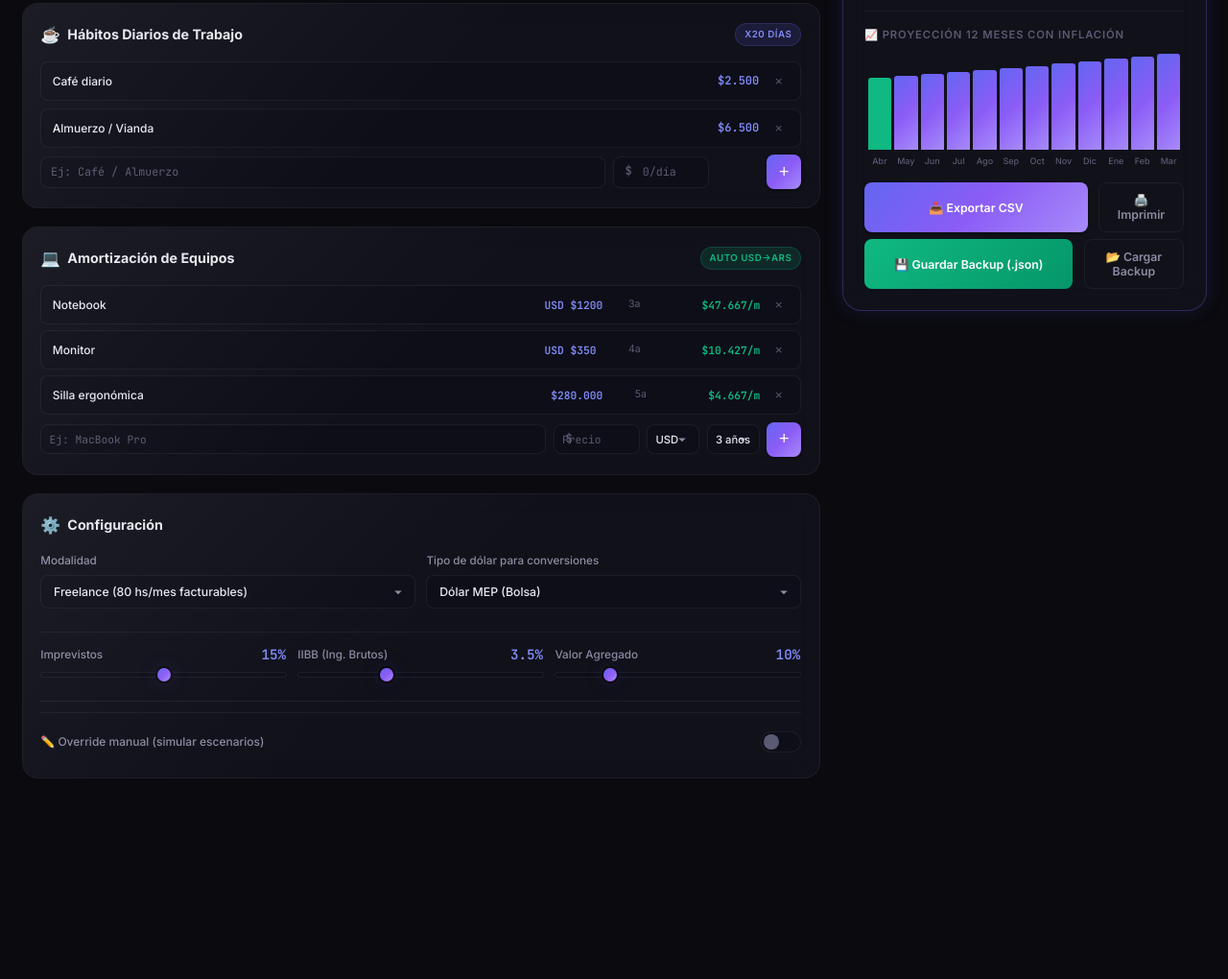
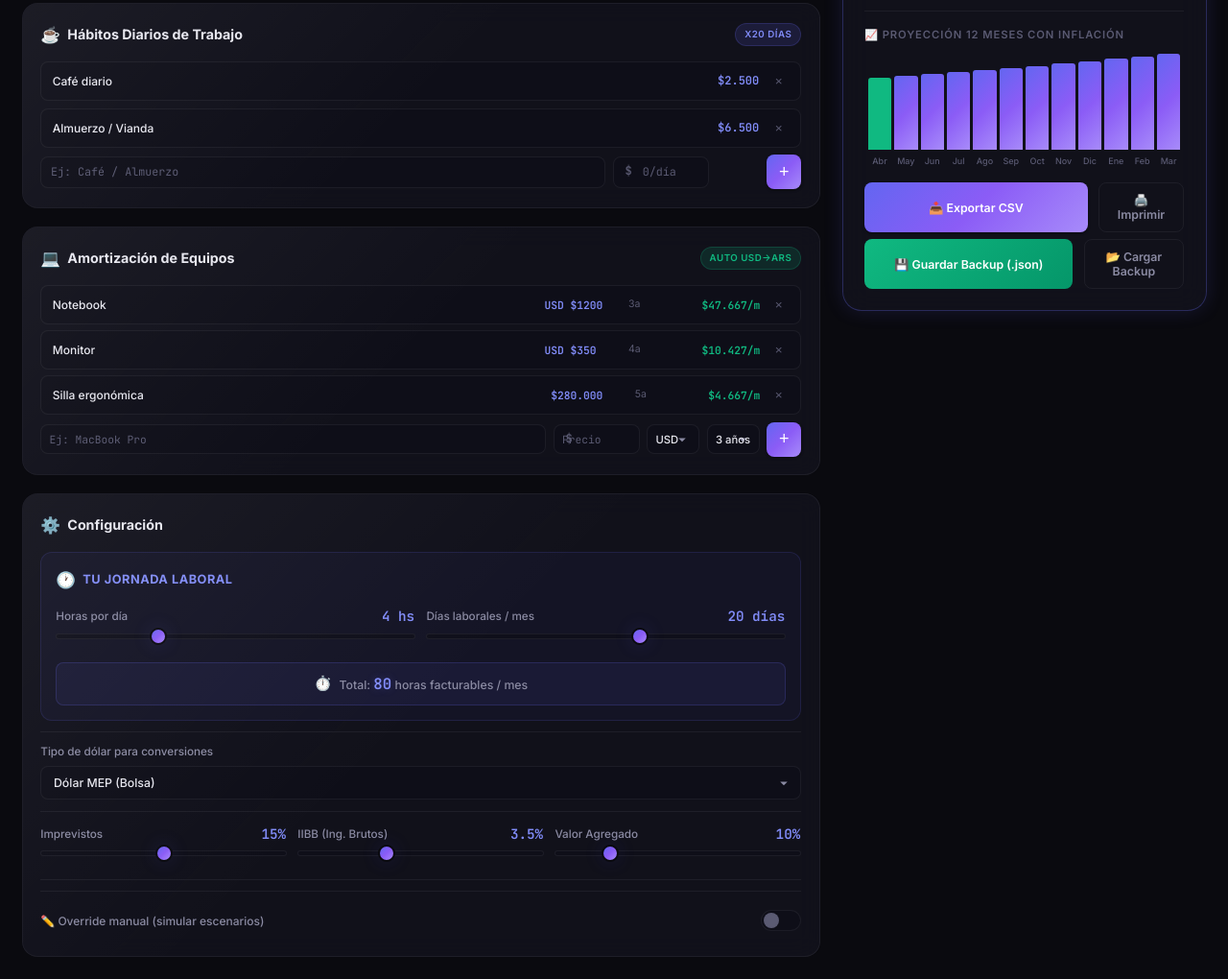
Before and after one commit to purpleheal/calculadora-freelancer, a plain HTML site: page index.html in a window 1280 px wide. Shown: the part 1083-2103 px from the top of the page at 96% size. Before the commit the page ends 1917 px from the top, so only its background shows below. Drawn offline with Linux system fonts and the light colour scheme; no server answers.

Commit message:
feat: jornada laboral personalizable - reemplaza modalidad fija por sliders de horas/dia y dias/mes

```diff
--- a/app.js
+++ b/app.js
@@ -41,7 +41,8 @@ const state = {
   ],
 
   // Config
-  modalidad: 'freelance',
+  horasDia: 4,
+  diasMes: 20,
   tipoDolar: 'mep',
   pctImprevistos: 15,
   pctIIBB: 3.5,
@@ -464,10 +465,10 @@ function recalculate() {
     totalPersonal += toARS(item.amount, item.currency);
   });
 
-  // 3. Habits (daily * 20 workdays)
+  // 3. Habits (daily * workdays)
   let totalHabitos = 0;
   state.habitos.forEach(item => {
-    totalHabitos += item.amount * 20;
+    totalHabitos += item.amount * state.diasMes;
   });
 
   // 4. Amortization
@@ -520,7 +521,7 @@ function recalculate() {
   const metaMensual = basePreTax + monoCuota + iibb;
 
   // 12. Hourly rate
-  const horasMes = state.modalidad === 'freelance' ? 80 : 160;
+  const horasMes = state.horasDia * state.diasMes;
   const precioHora = metaMensual / horasMes;
   const precioHoraUSD = precioHora / dolar;
 
@@ -599,6 +600,14 @@ function recalculate() {
     }
   }
 
+  // Update total hours display
+  const totalHorasEl = document.getElementById('totalHorasDisplay');
+  if (totalHorasEl) totalHorasEl.textContent = horasMes;
+
+  // Update habit badge
+  const habitBadge = document.querySelector('#cardHabitos .card__badge');
+  if (habitBadge) habitBadge.textContent = `x${state.diasMes} d\u00edas`;
+
   // Inflation projection chart (12 months)
   renderProjectionChart(precioHora);
 
@@ -668,9 +677,19 @@ function renderAll() {
 // ===================== CONFIG BINDINGS =====================
 
 function bindControls() {
-  // Modalidad
-  document.getElementById('selectModalidad').addEventListener('change', (e) => {
-    state.modalidad = e.target.value;
+  // Horas por día slider
+  document.getElementById('sliderHorasDia').addEventListener('input', (e) => {
+    state.horasDia = parseFloat(e.target.value);
+    const valEl = document.getElementById('valHorasDia');
+    if (valEl) valEl.textContent = `${state.horasDia} hs`;
+    recalculate();
+  });
+
+  // Días laborales por mes slider
+  document.getElementById('sliderDiasMes').addEventListener('input', (e) => {
+    state.diasMes = parseInt(e.target.value);
+    const valEl = document.getElementById('valDiasMes');
+    if (valEl) valEl.textContent = `${state.diasMes} d\u00edas`;
     recalculate();
   });
 
@@ -747,6 +766,8 @@ function bindControls() {
     });
   });
 
+  makeValueClickable('sliderHorasDia', 'valHorasDia', 'horasDia', ' hs');
+  makeValueClickable('sliderDiasMes', 'valDiasMes', 'diasMes', ' días');
   makeValueClickable('sliderImprevistos', 'valImprevistos', 'pctImprevistos', '%');
   makeValueClickable('sliderIIBB', 'valIIBB', 'pctIIBB', '%');
   makeValueClickable('sliderValorAgregado', 'valValorAgregado', 'pctValorAgregado', '%');
@@ -813,7 +834,9 @@ function exportCSV() {
   lines.push(['CONFIG', 'Imprevistos', state.pctImprevistos + '%']);
   lines.push(['CONFIG', 'IIBB', state.pctIIBB + '%']);
   lines.push(['CONFIG', 'Valor Agregado', state.pctValorAgregado + '%']);
-  lines.push(['CONFIG', 'Modalidad', state.modalidad]);
+  lines.push(['CONFIG', 'Horas/día', state.horasDia]);
+  lines.push(['CONFIG', 'Días/mes', state.diasMes]);
+  lines.push(['CONFIG', 'Total hs/mes', state.horasDia * state.diasMes]);
 
   const hourlyEl = document.getElementById('resultHourlyRate').textContent;
   const metaEl = document.getElementById('resultMetaMensual').textContent;
@@ -842,7 +865,8 @@ function saveToLocalStorage() {
     gastosPersonales: state.gastosPersonales,
     habitos: state.habitos,
     amortizacion: state.amortizacion,
-    modalidad: state.modalidad,
+    horasDia: state.horasDia,
+    diasMes: state.diasMes,
     tipoDolar: state.tipoDolar,
     pctImprevistos: state.pctImprevistos,
     pctIIBB: state.pctIIBB,
@@ -866,14 +890,23 @@ function loadFromLocalStorage() {
     if (data.gastosPersonales) state.gastosPersonales = data.gastosPersonales;
     if (data.habitos) state.habitos = data.habitos;
     if (data.amortizacion) state.amortizacion = data.amortizacion;
-    if (data.modalidad) state.modalidad = data.modalidad;
+    if (data.horasDia != null) state.horasDia = data.horasDia;
+    if (data.diasMes != null) state.diasMes = data.diasMes;
+    // Migrate old modalidad format
+    if (!data.horasDia && data.modalidad) {
+      state.horasDia = data.modalidad === 'empleado' ? 8 : 4;
+      state.diasMes = 20;
+    }
     if (data.tipoDolar) state.tipoDolar = data.tipoDolar;
     if (data.pctImprevistos != null) state.pctImprevistos = data.pctImprevistos;
     if (data.pctIIBB != null) state.pctIIBB = data.pctIIBB;
     if (data.pctValorAgregado != null) state.pctValorAgregado = data.pctValorAgregado;
 
     // Sync UI controls with loaded state
-    document.getElementById('selectModalidad').value = state.modalidad;
+    document.getElementById('sliderHorasDia').value = state.horasDia;
+    document.getElementById('valHorasDia').textContent = `${state.horasDia} hs`;
+    document.getElementById('sliderDiasMes').value = state.diasMes;
+    document.getElementById('valDiasMes').textContent = `${state.diasMes} d\u00edas`;
     document.getElementById('selectTipoDolar').value = state.tipoDolar;
     document.getElementById('sliderImprevistos').value = state.pctImprevistos;
     document.getElementById('valImprevistos').textContent = `${state.pctImprevistos}%`;
@@ -909,7 +942,8 @@ function exportJSON() {
     habitos: state.habitos,
     amortizacion: state.amortizacion,
     config: {
-      modalidad: state.modalidad,
+      horasDia: state.horasDia,
+      diasMes: state.diasMes,
       tipoDolar: state.tipoDolar,
       pctImprevistos: state.pctImprevistos,
       pctIIBB: state.pctIIBB,
@@ -952,7 +986,13 @@ function importJSON() {
         state.amortizacion = data.amortizacion;
 
         if (data.config) {
-          state.modalidad = data.config.modalidad || 'freelance';
+          state.horasDia = data.config.horasDia ?? 4;
+          state.diasMes = data.config.diasMes ?? 20;
+          // Migrate old format
+          if (!data.config.horasDia && data.config.modalidad) {
+            state.horasDia = data.config.modalidad === 'empleado' ? 8 : 4;
+            state.diasMes = 20;
+          }
           state.tipoDolar = data.config.tipoDolar || 'mep';
           state.pctImprevistos = data.config.pctImprevistos ?? 15;
           state.pctIIBB = data.config.pctIIBB ?? 3.5;
@@ -960,7 +1000,10 @@ function importJSON() {
         }
 
         // Sync UI
-        document.getElementById('selectModalidad').value = state.modalidad;
+        document.getElementById('sliderHorasDia').value = state.horasDia;
+        document.getElementById('valHorasDia').textContent = `${state.horasDia} hs`;
+        document.getElementById('sliderDiasMes').value = state.diasMes;
+        document.getElementById('valDiasMes').textContent = `${state.diasMes} d\u00edas`;
         document.getElementById('selectTipoDolar').value = state.tipoDolar;
         document.getElementById('sliderImprevistos').value = state.pctImprevistos;
         document.getElementById('valImprevistos').textContent = `${state.pctImprevistos}%`;
--- a/index.html
+++ b/index.html
@@ -197,14 +197,41 @@
           <span class="card__title"><span class="card__title-icon">⚙️</span> Configuración</span>
         </div>
 
-        <div class="form-row">
-          <div class="form-group">
-            <label class="form-label">Modalidad</label>
-            <select class="form-select" id="selectModalidad">
-              <option value="freelance">Freelance (80 hs/mes facturables)</option>
-              <option value="empleado">Relación de dependencia (160 hs/mes)</option>
-            </select>
+        <!-- Jornada Laboral -->
+        <div class="work-schedule-section">
+          <div class="work-schedule-header">
+            <span class="work-schedule-header__icon">🕐</span>
+            <span class="work-schedule-header__title">Tu Jornada Laboral</span>
           </div>
+          <div class="form-row">
+            <div class="form-group">
+              <div class="slider-container">
+                <div class="slider-header">
+                  <label class="form-label" style="margin:0">Horas por día</label>
+                  <span class="slider-value slider-value--clickable" id="valHorasDia">4 hs</span>
+                </div>
+                <input type="range" min="1" max="12" step="0.5" value="4" id="sliderHorasDia">
+              </div>
+            </div>
+            <div class="form-group">
+              <div class="slider-container">
+                <div class="slider-header">
+                  <label class="form-label" style="margin:0">Días laborales / mes</label>
+                  <span class="slider-value slider-value--clickable" id="valDiasMes">20 días</span>
+                </div>
+                <input type="range" min="5" max="30" step="1" value="20" id="sliderDiasMes">
+              </div>
+            </div>
+          </div>
+          <div class="work-total-hours" id="workTotalHours">
+            <span class="work-total-hours__icon">⏱️</span>
+            <span class="work-total-hours__text">Total: <strong id="totalHorasDisplay">80</strong> horas facturables / mes</span>
+          </div>
+        </div>
+
+        <div class="section-divider"></div>
+
+        <div class="form-row" style="grid-template-columns: 1fr;">
           <div class="form-group">
             <label class="form-label">Tipo de dólar para conversiones</label>
             <select class="form-select" id="selectTipoDolar">
--- a/styles.css
+++ b/styles.css
@@ -672,6 +672,65 @@ input[type="range"]::-webkit-slider-thumb {
 
 input[type="range"]::-webkit-slider-thumb:hover {
   transform: scale(1.2);
+}
+
+/* --- Work Schedule Section --- */
+.work-schedule-section {
+  background: rgba(99, 102, 241, 0.05);
+  border: 1px solid rgba(99, 102, 241, 0.15);
+  border-radius: var(--radius-md);
+  padding: 1rem;
+  margin-bottom: 0.5rem;
+}
+
+.work-schedule-header {
+  display: flex;
+  align-items: center;
+  gap: 0.5rem;
+  margin-bottom: 0.85rem;
+}
+
+.work-schedule-header__icon {
+  font-size: 1.1rem;
+}
+
+.work-schedule-header__title {
+  font-size: 0.85rem;
+  font-weight: 700;
+  color: var(--accent-indigo-light);
+  text-transform: uppercase;
+  letter-spacing: 0.04em;
+}
+
+.work-total-hours {
+  display: flex;
+  align-items: center;
+  justify-content: center;
+  gap: 0.5rem;
+  padding: 0.6rem 1rem;
+  margin-top: 0.75rem;
+  background: rgba(99, 102, 241, 0.08);
+  border: 1px solid rgba(99, 102, 241, 0.2);
+  border-radius: var(--radius-sm);
+  transition: all var(--transition-base);
+}
+
+.work-total-hours__icon {
+  font-size: 1rem;
+}
+
+.work-total-hours__text {
+  font-size: 0.82rem;
+  color: var(--text-secondary);
+  font-weight: 500;
+}
+
+.work-total-hours__text strong {
+  font-family: var(--font-mono);
+  font-weight: 800;
+  font-size: 1.05rem;
+  color: var(--accent-indigo-light);
+  text-shadow: 0 0 8px rgba(99, 102, 241, 0.3);
 }
 
 /* --- Results Sidebar --- */
```
